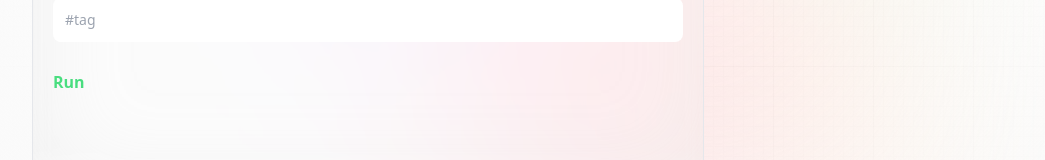
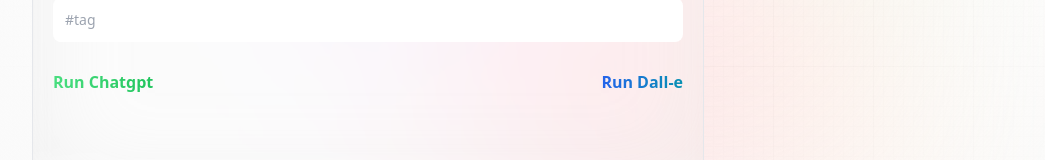
Before and after one commit to Gurjit11/PromptVerse, a Next.js app: page /create-prompt in a window 1280 px wide. Shown: the part 639-799 px from the top of the page, without its empty margins (32-1077 px from the left). Built offline with nearby package versions, Linux system fonts and the light colour scheme; no server answers.

Commit message:
added Dall-e

```diff
--- a/app/prompt/page.jsx
+++ b/app/prompt/page.jsx
@@ -93,7 +93,7 @@
 
   return (
     <>
-      <div className="w-full max-w-2xl  flex-1 break-inside-avoid rounded-lg border border-gray-300 bg-white/20 bg-clip-padding p-6 pb-4 backdrop-blur-lg backdrop-filter h-fit">
+      <div className="w-full max-w-2xl  flex-1 break-inside-avoid transition-opacity rounded-lg border border-gray-300 bg-white/20 bg-clip-padding p-6 pb-4 backdrop-blur-lg backdrop-filter h-fit">
         <div className="flex justify-between items-start gap-5">
           <Link
             href={
@@ -149,7 +149,9 @@
             </button>
             {showOutput ? (
               <>
-                <h1>Chatgpt Output:</h1>
+                {JSON.parse(post.output)?.pretext ? (
+                  <h1>Chatgpt Output:</h1>
+                ) : null}
                 <div
                   className=" text-sm "
                   dangerouslySetInnerHTML={{
@@ -167,6 +169,13 @@
                     __html: JSON.parse(post.output)?.posttext,
                   }}
                 ></div>
+                {JSON.parse(post.output)?.url ? (
+                  <img
+                    src={JSON.parse(post.output)?.url}
+                    className="h-[400px]"
+                    alt=""
+                  />
+                ) : null}
               </>
             ) : null}
           </>
--- a/components/Form.jsx
+++ b/components/Form.jsx
@@ -9,6 +9,7 @@
   const [output, setOutput] = useState("");
   const [error, setError] = useState("");
   const [loading, setLoading] = useState(false);
+  const [image, setImage] = useState("");
 
   const instruction = `you must give suitable output as a json object containing
   keys as 'pretext': text before code if required,'code': code if required ,
@@ -18,7 +19,7 @@
 
  the prompt is ::`;
 
-  const getOutput = async () => {
+  const getOutputChatgpt = async () => {
     const options = {
       method: "POST",
       url: "https://chatgpt-api8.p.rapidapi.com/",
@@ -41,6 +42,32 @@
       console.log(response.data.text);
       setOutput(JSON.parse(response.data.text));
       setPost({ ...post, output: response.data.text });
+      setLoading(false);
+    } catch (error) {
+      console.error(error);
+      setError(error);
+      setLoading(false);
+    }
+  };
+
+  const getOutputDallE = async () => {
+    const options = {
+      method: "POST",
+      url: "https://open-ai21.p.rapidapi.com/dalle",
+      headers: {
+        "content-type": "application/json",
+        "X-RapidAPI-Key": process.env.NEXT_PUBLIC_DALLE_API_KEY,
+        "X-RapidAPI-Host": "open-ai21.p.rapidapi.com",
+      },
+      data: { text: post.prompt },
+    };
+
+    try {
+      setLoading(true);
+      const response = await axios.request(options);
+      console.log(response.data);
+      setImage(response.data.url);
+      setPost({ ...post, output: `{ "url":"${response.data.url}" }` });
       setLoading(false);
     } catch (error) {
       console.error(error);
@@ -90,18 +117,26 @@
             className="form_input"
           />
         </label>
-
-        <div
-          type="btn"
-          className="green_gradient font-bold cursor-pointer"
-          onClick={getOutput}
-        >
-          {loading ? "Run..." : "Run"}
+        <div className="flex-between">
+          <div
+            type="btn"
+            className="green_gradient font-bold cursor-pointer"
+            onClick={getOutputChatgpt}
+          >
+            {loading ? "Run Chatgpt..." : "Run Chatgpt"}
+          </div>
+          <div
+            type="btn"
+            className="blue_gradient font-bold cursor-pointer"
+            onClick={getOutputDallE}
+          >
+            {loading ? "Run Dall-e..." : "Run Dall-e"}
+          </div>
         </div>
         {error ? (
           <div className="text-red-400 text-sm mt-3">{error.message}</div>
         ) : null}
-        {output ? (
+        {output != "" ? (
           <>
             <h1>Chatgpt Output:</h1>
             <div
@@ -118,6 +153,11 @@
               dangerouslySetInnerHTML={{ __html: output?.posttext }}
             ></div>
           </>
+        ) : null}
+        {image != "" ? (
+          <div className="flex-end">
+            <img className="h-[400px] " src={image} />
+          </div>
         ) : null}
         <div className="flex-end mx-3 mt-10 mb-5 gap-4">
           <Link href="/" className="text-red-400 text-sm">
```
